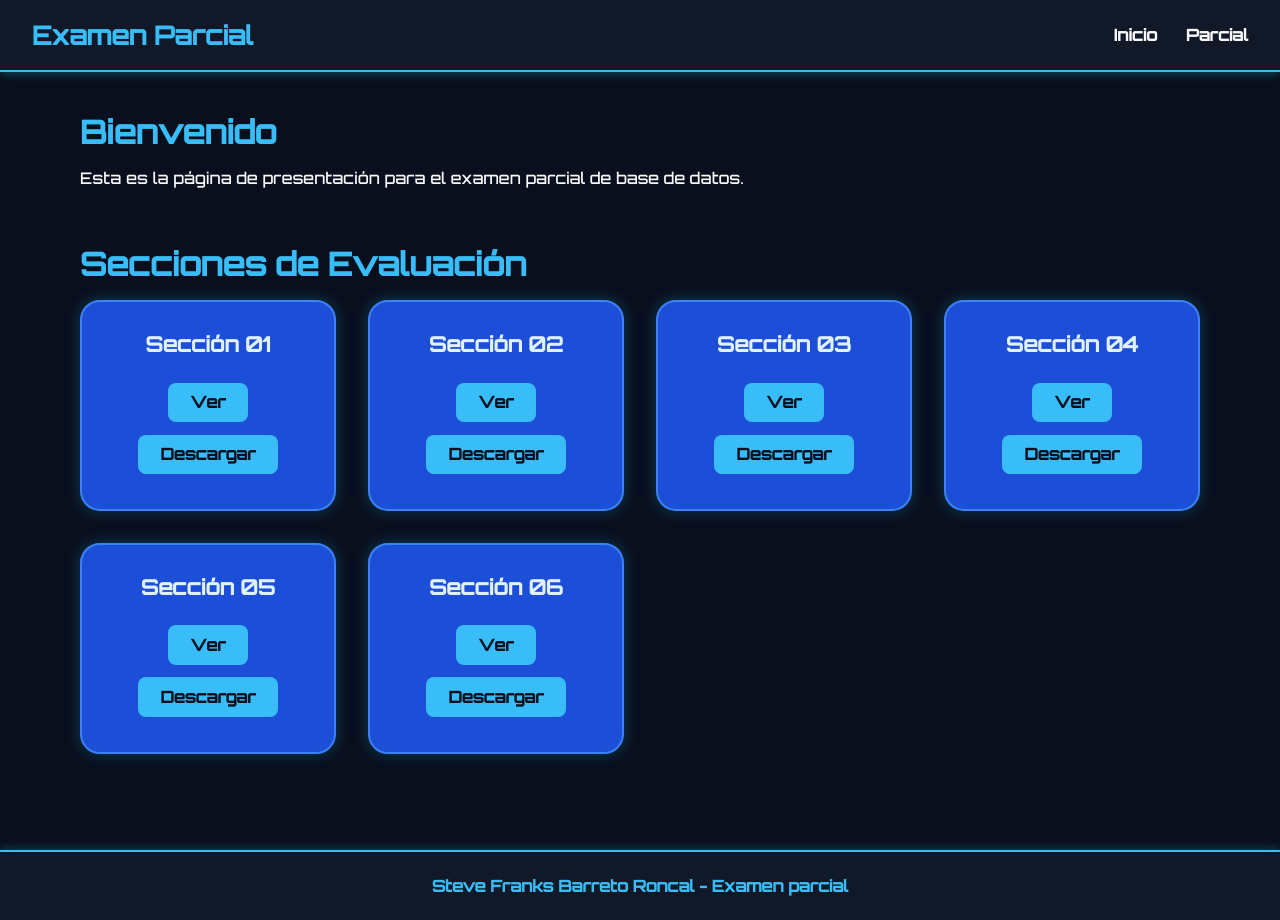
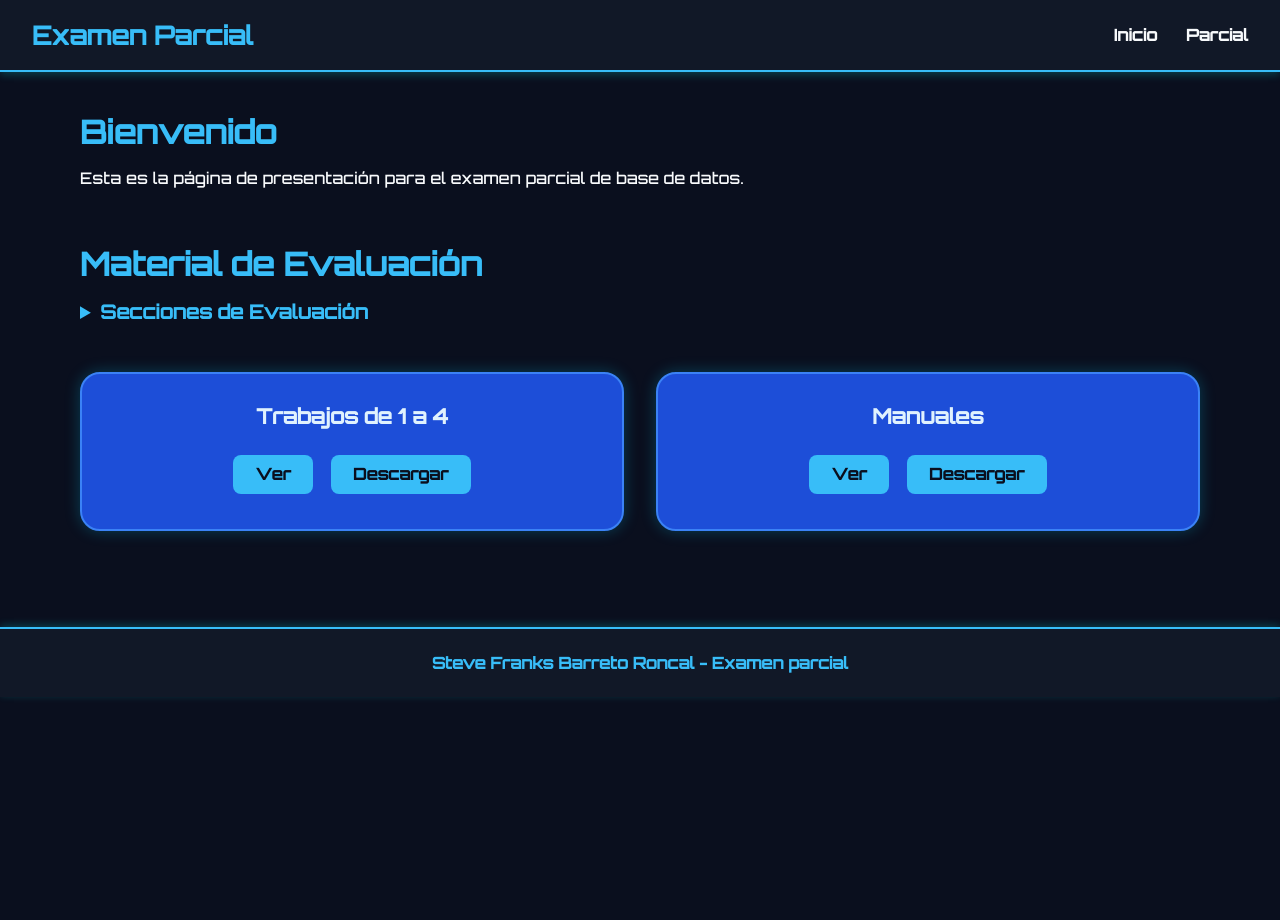
Before and after one commit to stevekcyo/parcial_azure, a plain HTML site: page index.html in a window 1280 px wide. After the commit the page ends 800 px from the top, so only its background shows below. Drawn offline with Linux system fonts and the light colour scheme.

Commit message:
index.html

```diff
--- a/index.html
+++ b/index.html
@@ -137,6 +137,12 @@
       opacity: 1;
       transform: translateY(0);
     }
+
+    summary {
+      cursor: pointer;
+      font-weight: bold;
+    }
+
   </style>
 </head>
 <body>
@@ -155,9 +161,11 @@
     </section>
 
     <section id="parcial" class="fade-in">
-      <h2>Secciones de Evaluación</h2>
-      <div class="cards">
-        <!-- Sección 01 a 06 -->
+      <h2>Material de Evaluación</h2>
+
+      <details>
+        <summary style="font-size: 1.2rem; margin-bottom: 1rem; color: var(--accent);">Secciones de Evaluación</summary>
+        <div class="cards" style="margin-top: 1rem;">
           <div class="card">
             <h3>Sección 01</h3>
             <a href="tareas/secion01.pdf" target="_blank" class="btn">Ver</a>
@@ -189,6 +197,20 @@
             <a href="tareas/secion 06.pdf" download class="btn">Descargar</a>
           </div>
         </div>
+      </details>
+
+      <div class="cards" style="margin-top: 2rem;">
+        <div class="card">
+          <h3>Trabajos de 1 a 4</h3>
+          <a href="tareas/trabajos_1a4.pdf" target="_blank" class="btn">Ver</a>
+          <a href="tareas/trabajos_1a4.pdf" download class="btn">Descargar</a>
+        </div>
+        <div class="card">
+          <h3>Manuales</h3>
+          <a href="tareas/manuales.pdf" target="_blank" class="btn">Ver</a>
+          <a href="tareas/manuales.pdf" download class="btn">Descargar</a>
+        </div>
+      </div>
     </section>
   </main>
 
```
Lines whose indentation alone changed are shown as unchanged.
